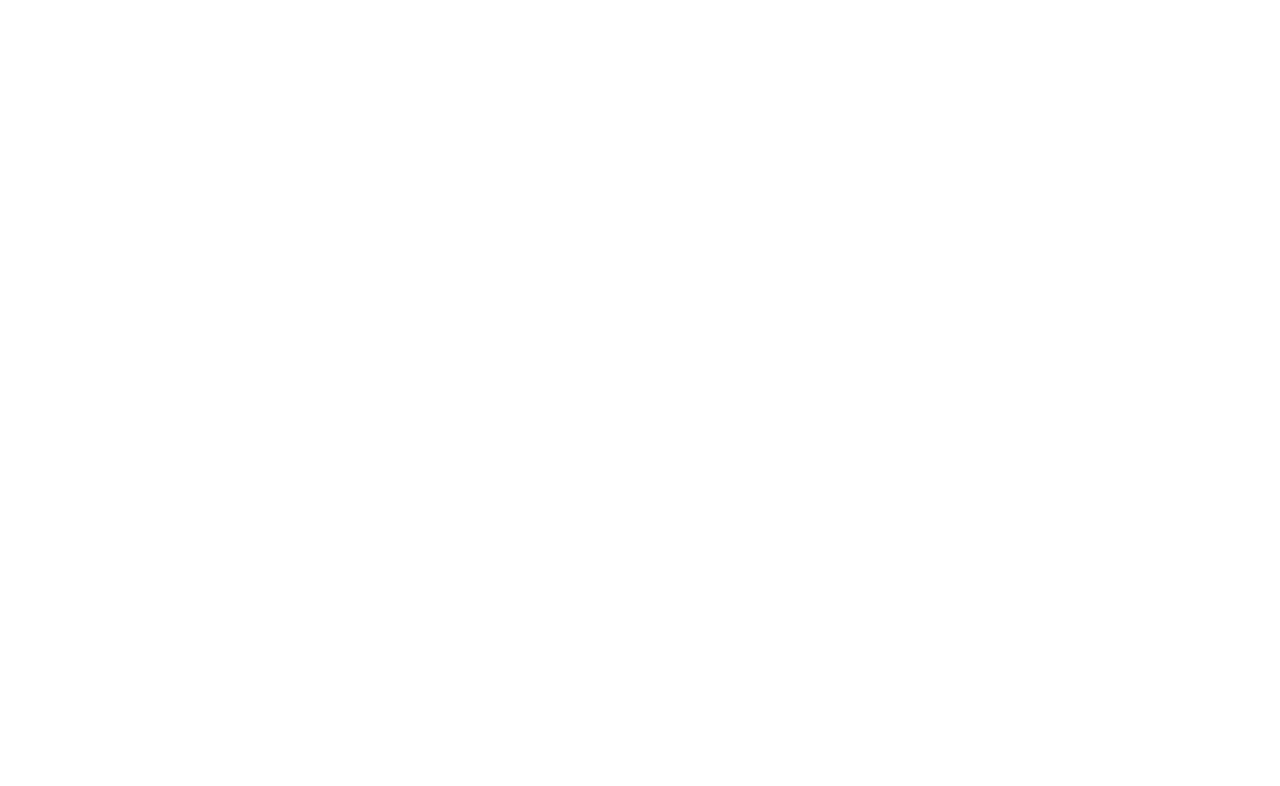
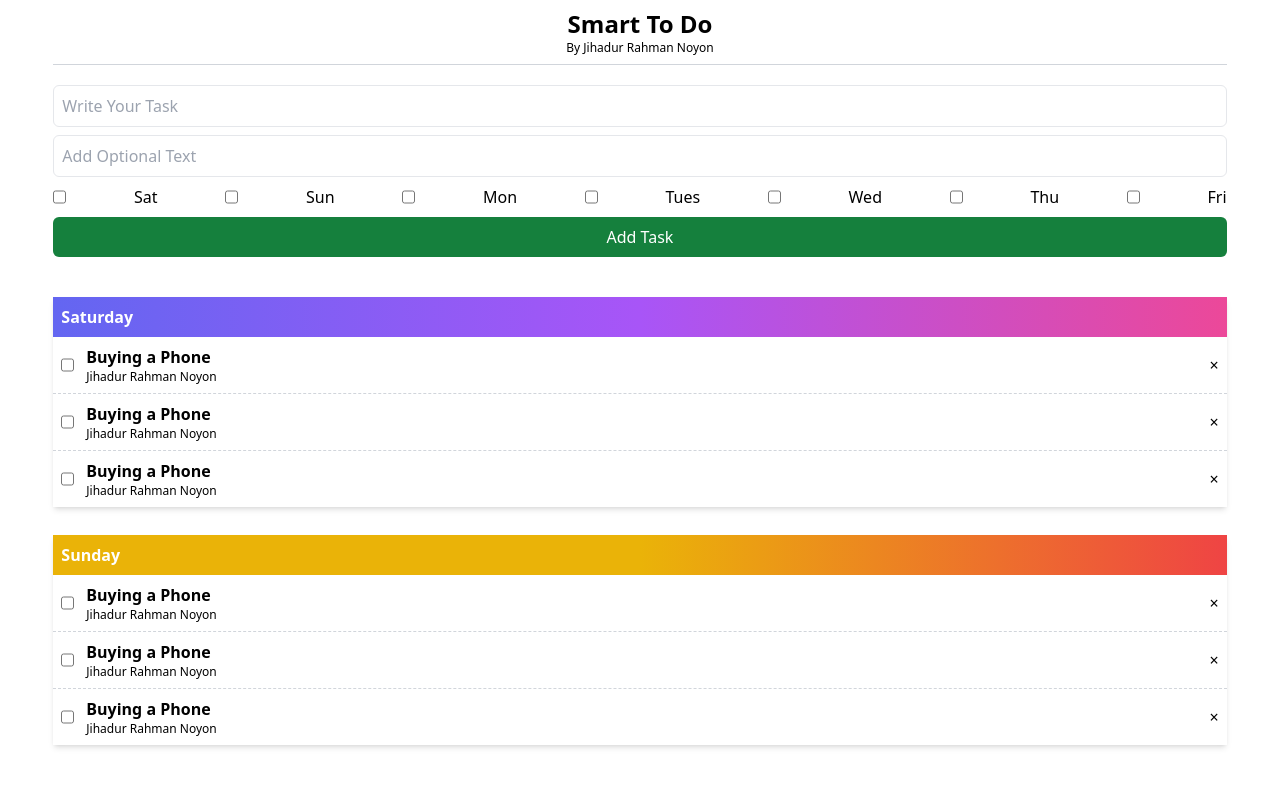
Before and after one commit to jnoyon/todo, a plain HTML site: page index.html in a window 1280 px wide. Drawn offline with nearby package versions, Linux system fonts and the light colour scheme.

Commit message:
Added Form and To Do Section

```diff
--- a/index.html
+++ b/index.html
@@ -5,8 +5,100 @@
     <meta name="viewport" content="width=device-width, initial-scale=1.0">
     <title>To Do</title>
     <script src="https://cdn.tailwindcss.com"></script>
+    <style>
+        .day-task li:last-child {
+            border-bottom: inherit;
+        }
+    </style>
 </head>
 <body>
+    <header class="header-area">
+        <div class="container w-11/12 mx-auto">
+            <div class="header text-center p-2 border-b border-solid border-gray-300">
+                <a href="#" class="font-bold text-2xl"> Smart To Do </a>
+                <span class="block text-xs">  By Jihadur Rahman Noyon </span>
+            </div>
+            <div class="progres-bar">
 
+            </div>
+        </div>
+    </header>
+    <section class="new-taks-area">
+        <div class="container mx-auto w-11/12 py-5">
+            <div class="task-form flex flex-col">
+                <input type="text" name="task" id="taskinput" class="rounded-md p-2 border border-solid border-gray-200 mb-2" placeholder="Write Your Task" required>
+                <input type="text" name="task" id="taskinput" class="rounded-md p-2 border border-solid border-gray-200 mb-2" placeholder="Add Optional Text">
+                <div class="days flex justify-between mb-2">
+                    <input type="checkbox" name="taskday" id="taskday"> Sat
+                    <input type="checkbox" name="taskday" id="taskday"> Sun
+                    <input type="checkbox" name="taskday" id="taskday"> Mon
+                    <input type="checkbox" name="taskday" id="taskday"> Tues
+                    <input type="checkbox" name="taskday" id="taskday"> Wed
+                    <input type="checkbox" name="taskday" id="taskday"> Thu
+                    <input type="checkbox" name="taskday" id="taskday"> Fri
+                </div>
+                <input type="submit" value="Add Task" class="bg-green-700 text-white p-2 rounded-md">
+            </div>
+        </div>
+    </section>
+    <section class="task-list-area">
+        <div class="container w-11/12 py-5 mx-auto">
+
+            <div class="day-task shadow-md mb-7">
+                <h1 class="bg-gradient-to-r from-indigo-500 via-purple-500 to-pink-500 font-bold p-2 text-white"> Saturday </h1>
+                <ul>
+                    <li class="py-2 border-b border-dashed border-gray-300 flex justify-between items-center gap-2 p-2">
+                        <span class="flex gap-3">
+                            <input type="checkbox" name="" id="task" class="">
+                            <label for="task" class="font-bold"> Buying a Phone <span class="block text-xs font-normal"> Jihadur Rahman Noyon </span> </label>
+                        </span>
+                        <span class=""> &times; </span>
+                    </li>
+                    <li class="py-2 border-b border-dashed border-gray-300 flex justify-between items-center gap-2 p-2">
+                        <span class="flex gap-3">
+                            <input type="checkbox" name="" id="task" class="">
+                            <label for="task" class="font-bold"> Buying a Phone <span class="block text-xs font-normal"> Jihadur Rahman Noyon </span> </label>
+                        </span>
+                        <span class=""> &times; </span>
+                    </li>
+                    <li class="py-2 border-b border-dashed border-gray-300 flex justify-between items-center gap-2 p-2">
+                        <span class="flex gap-3">
+                            <input type="checkbox" name="" id="task" class="">
+                            <label for="task" class="font-bold"> Buying a Phone <span class="block text-xs font-normal"> Jihadur Rahman Noyon </span> </label>
+                        </span>
+                        <span class=""> &times; </span>
+                    </li>
+                </ul>
+            </div>
+
+            <div class="day-task shadow-md">
+                <h1 class="bg-gradient-to-r from-yellow-500 via-yellow-500 to-red-500 font-bold p-2 text-white"> Sunday </h1>
+                <ul>
+                    <li class="py-2 border-b border-dashed border-gray-300 flex justify-between items-center gap-2 p-2">
+                        <span class="flex gap-3">
+                            <input type="checkbox" name="" id="task" class="">
+                            <label for="task" class="font-bold"> Buying a Phone <span class="block text-xs font-normal"> Jihadur Rahman Noyon </span> </label>
+                        </span>
+                        <span class=""> &times; </span>
+                    </li>
+                    <li class="py-2 border-b border-dashed border-gray-300 flex justify-between items-center gap-2 p-2">
+                        <span class="flex gap-3">
+                            <input type="checkbox" name="" id="task" class="">
+                            <label for="task" class="font-bold"> Buying a Phone <span class="block text-xs font-normal"> Jihadur Rahman Noyon </span> </label>
+                        </span>
+                        <span class=""> &times; </span>
+                    </li>
+                    <li class="py-2 border-b border-dashed border-gray-300 flex justify-between items-center gap-2 p-2">
+                        <span class="flex gap-3">
+                            <input type="checkbox" name="" id="task" class="">
+                            <label for="task" class="font-bold"> Buying a Phone <span class="block text-xs font-normal"> Jihadur Rahman Noyon </span> </label>
+                        </span>
+                        <span class=""> &times; </span>
+                    </li>
+                </ul>
+            </div>
+
+        </div>
+    </section>
 </body>
 </html>
```
